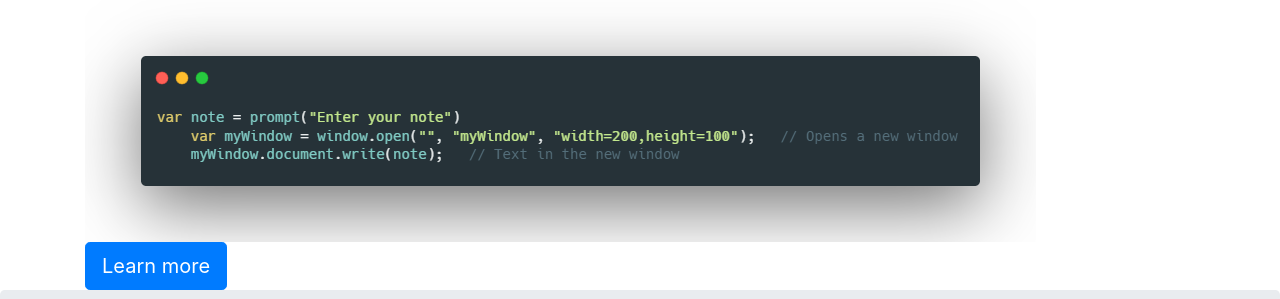
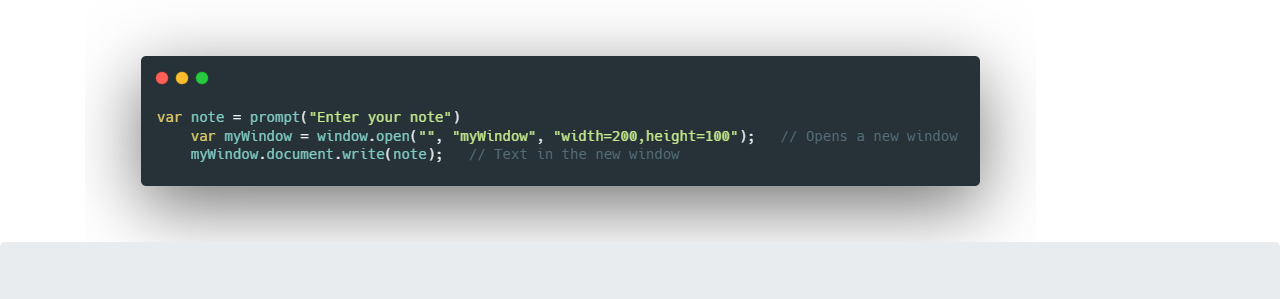
Before and after one commit to Jacob-Marshall/notes, a plain HTML site: page index.html in a window 1280 px wide. Shown: the part 56-355 px from the top of the page. Drawn offline with nearby package versions, Linux system fonts and the light colour scheme.

Commit message:
Update index.html

```diff
--- a/index.html
+++ b/index.html
@@ -32,7 +32,7 @@
 <div class="container" align="centre">
  <img src="carbon.png">
   </div>
-    <div class="container" align="centre">
+    <div class="container" align="centre" style="display:none">
         <a href="#content" class="btn btn-primary btn-lg">Learn more</a>
       </div>
 <div class="jumbotron" id="content">
```
